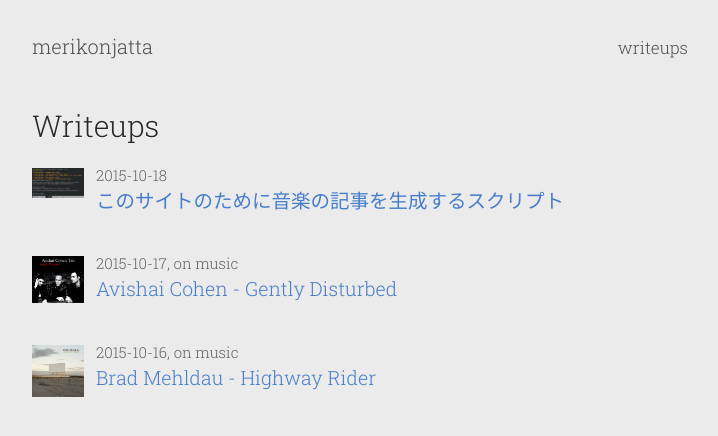
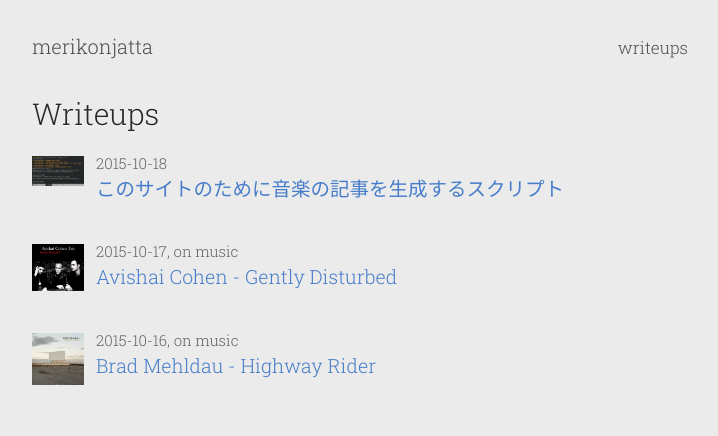
Before and after one commit to merikonjatta/jekyll-merikonjatta-com, a Jekyll site: the page built from writeups.html, in a window 1280 px wide. Shown: the top 436 px of the page, without its empty margins (280-998 px from the left). Built offline with Jekyll 4.4.1, drawn with Linux system fonts in a browser that asks for light colours.

Commit message:
Adjust margins

```diff
--- a/_layouts/default.html
+++ b/_layouts/default.html
@@ -7,9 +7,7 @@
 		<div class="wrapper">
 			{% include header.html %}
 
-			<div class="content-container">
-				{{ content }}
-			</div>
+			{{ content }}
 
 			{% include footer.html %}
 		</div>
--- a/_sass/_base.scss
+++ b/_sass/_base.scss
@@ -64,6 +64,9 @@ h1.title a:visited,
 h1.title a:hover    { color: $base-font-color; }
 
 .page, .post {
+    @include outer-container;
+    padding: 0 $small-spacing;
+
     .post-image   {
         margin: $base-spacing 0;
         img { max-height: 200px; box-shadow: 0px 0px 3px rgba(0,0,0,0.3); }
@@ -112,7 +115,8 @@ nav.oldernewer {
 
 /*-------------------------------------------------------------------------------*/
 .greeter {
-    position: relative; width: 100%; height: auto;
+    @include outer-container;
+    position: relative; height: auto;
 
     .bg {
         width: 100%; height: 100%;
--- a/writeups.html
+++ b/writeups.html
@@ -3,6 +3,7 @@ layout: default
 title: Writeups
 ---
 
+<div class="page">
 	<h1 class="title">Writeups</h1>
 
 	<div class="posts-list">
@@ -24,3 +25,4 @@ title: Writeups
 			{% endfor %}
 		</ul>
 	</div>
+</div>
```
Lines whose indentation alone changed are shown as unchanged.
